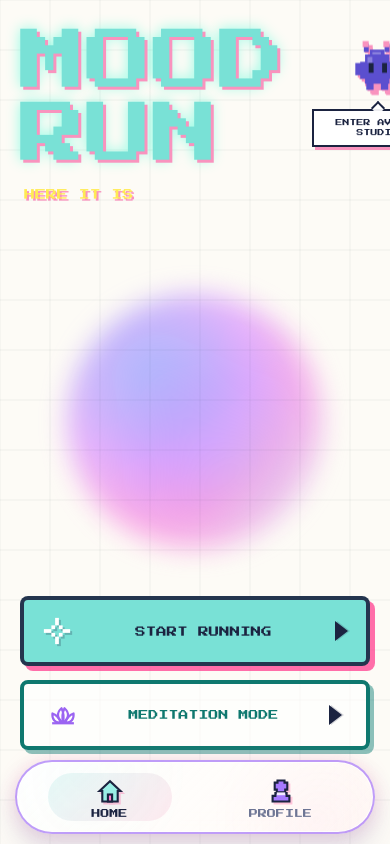
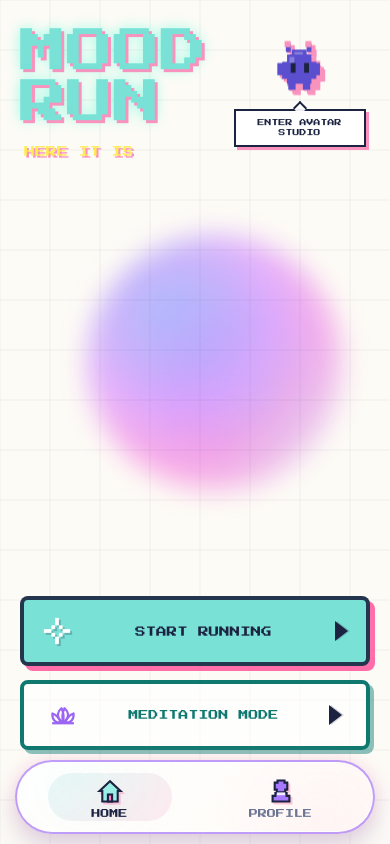
Before and after one commit to Teethy-tang/CPT208-D7-MoodRun-System, a Vue app: page / in a window 390 px wide. Built offline with nearby package versions, Linux system fonts and the light colour scheme.

Commit message:
Update mobile app CSS for improved text sizing and layout. Adjust .slogan-main font size for better responsiveness and refine .home-avatar-prompt styles to ensure consistent width behavior.

```diff
--- a/src/assets/css/mobile-app.css
+++ b/src/assets/css/mobile-app.css
@@ -598,7 +598,7 @@ button,
   }
 
   .slogan-main {
-    font-size: clamp(42px, 17vw, 70px);
+    font-size: clamp(38px, 12vw, 58px);
     text-shadow: 3px 3px 0 var(--primary), 0 0 14px rgba(0, 255, 204, 0.42);
   }
 
@@ -610,8 +610,8 @@ button,
 
   .home-avatar-prompt {
     align-items: center;
-    flex: 0 0 auto;
-    width: min(150px, 38vw);
+    flex: 0 0 min(150px, 38vw);
+    min-width: min(150px, 38vw);
   }
 
   .decoration-icon {
--- a/src/services/ui/effects.ts
+++ b/src/services/ui/effects.ts
@@ -5,8 +5,8 @@ export function initCursorGlow(cursorGlow: HTMLElement | null) {
   if (!cursorGlow) return;
   const glow = cursorGlow;
 
-  let mouseX = window.innerWidth / 2;
-  let mouseY = window.innerHeight / 2;
+  let mouseX = window.innerWidth * 0.55;
+  let mouseY = window.innerHeight * 0.43;
   let currentX = mouseX;
   let currentY = mouseY;
 
```
